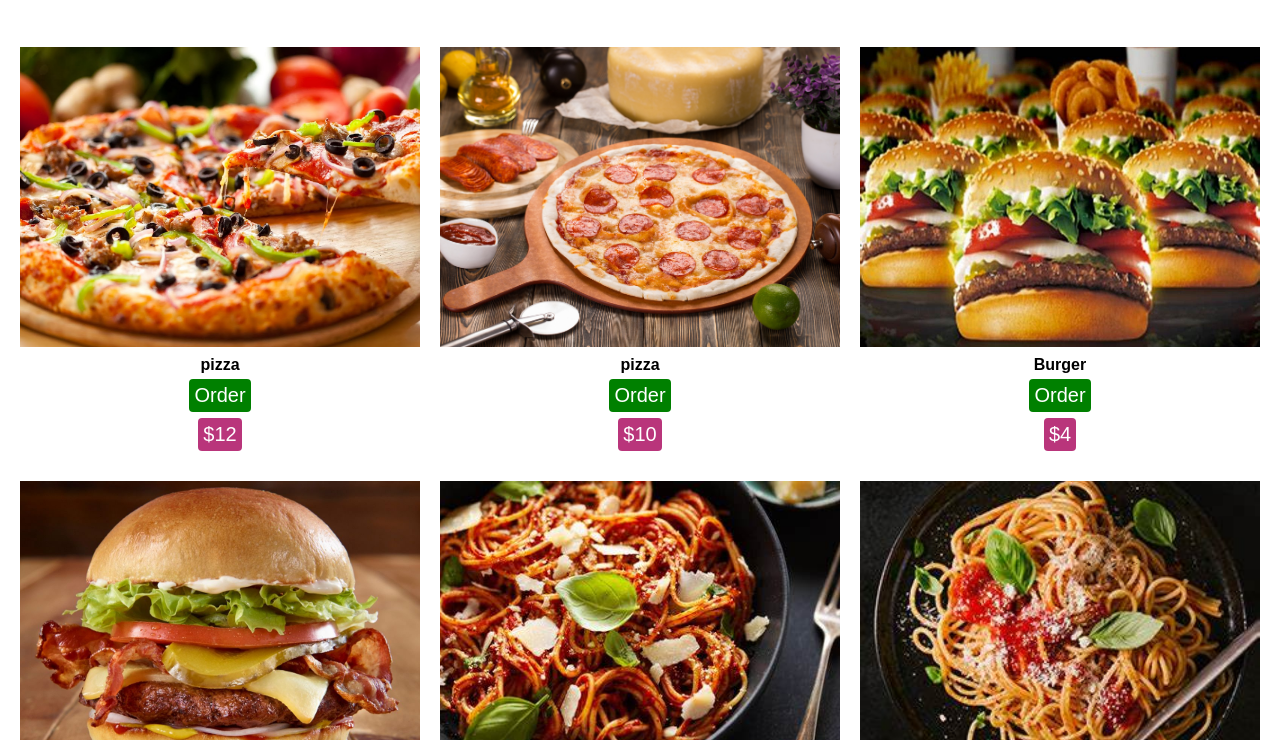
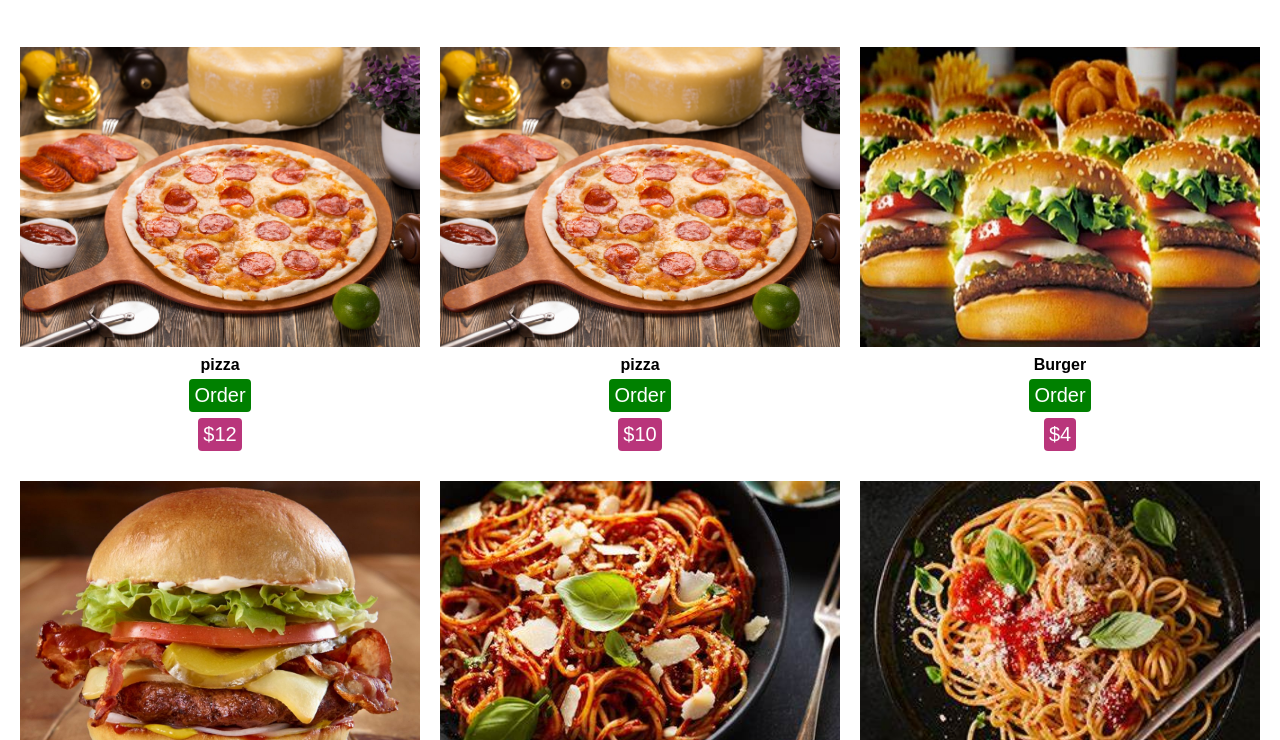
Before and after one commit to cmmyare/Restaurant, a plain HTML site: page Order.html in a window 1280 px wide. Shown: the part 60-800 px from the top of the page. Drawn offline with Linux system fonts and the light colour scheme.

Commit message:
Update Order.html

```diff
--- a/Order.html
+++ b/Order.html
@@ -12,7 +12,7 @@
 
 <section class="items">
 	<div class="item">
-	<img src="images/p2.jfif">
+	<img src="images/p3.jfif">
 	<h4>pizza</h4>
 	<button>Order</button>
 	<div class="item2"><button>$12</button></div>
```
